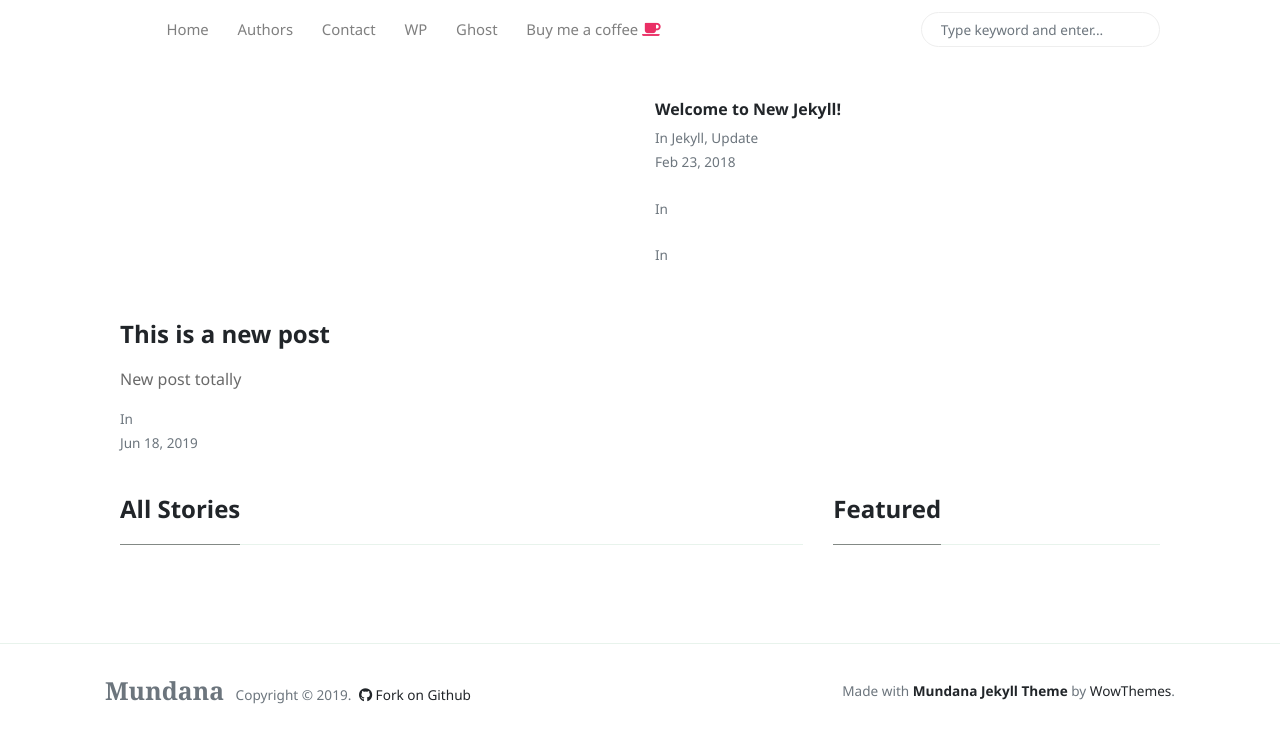
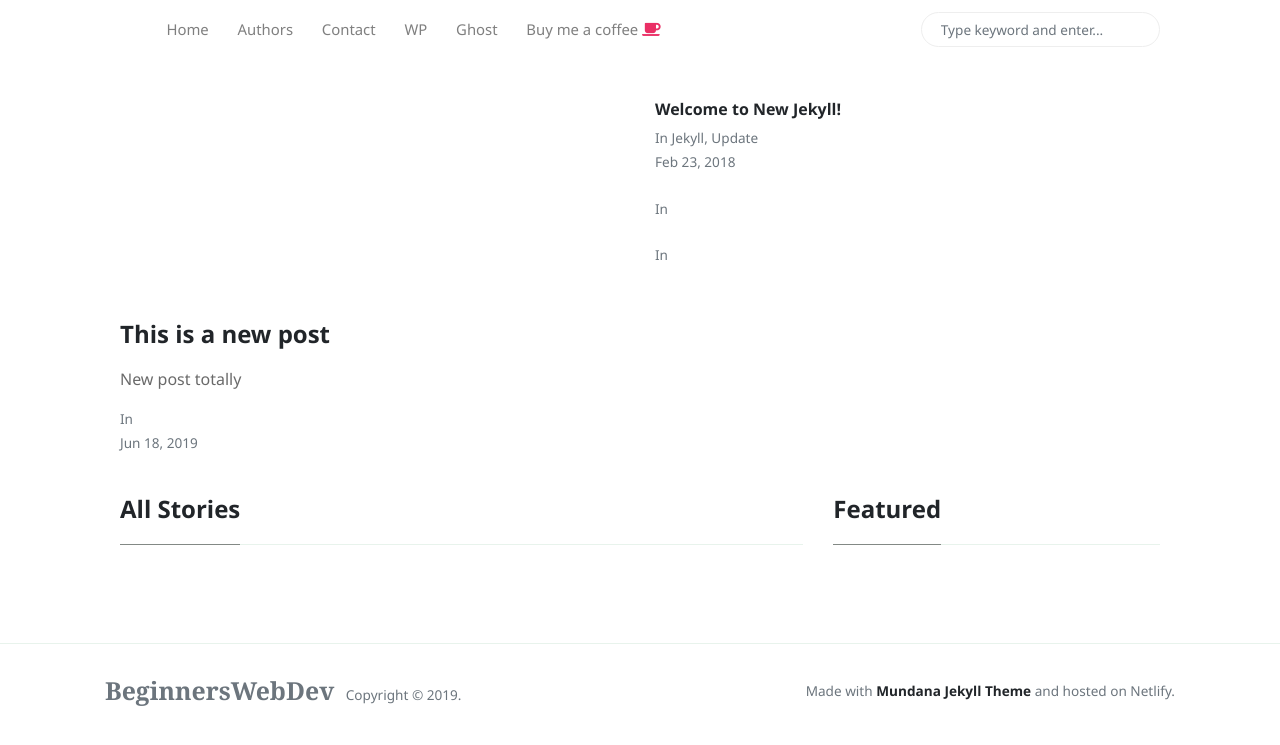
Before and after one commit to akw105/di2020, a Jekyll site: the page built from index.html, in a window 1280 px wide. Shown: the top 745 px of the page. Built offline with Jekyll 4.4.1, drawn with Linux system fonts in a browser that asks for light colours; nearby versions of some CDN libraries.

Commit message:
Removed some footer junk

```diff
--- a/_layouts/default.html
+++ b/_layouts/default.html
@@ -77,15 +77,11 @@
         <div class="container">
         <div class="row align-items-center justify-content-between">
             <div>
-                <span class="navbar-brand mr-2 mb-0"><strong>Mundana</strong></span>
+                <span class="navbar-brand mr-2 mb-0"><strong>BeginnersWebDev</strong></span>
                 <span>Copyright © <script>document.write(new Date().getFullYear())</script>.</span>
-
-                <!--  Github Repo Star Btn-->
-                <a class="text-dark ml-1" target="_blank" href="https://github.com/wowthemesnet/mundana-theme-jekyll"><i class="fab fa-github"></i> Fork on Github</a>
-
             </div>
             <div>
-                Made with <a target="_blank" class="text-dark font-weight-bold" href="https://www.wowthemes.net/mundana-jekyll-theme/"> Mundana Jekyll Theme </a> by <a class="text-dark" target="_blank" href="https://www.wowthemes.net">WowThemes</a>.
+                Made with <a target="_blank" class="text-dark font-weight-bold" href="https://www.wowthemes.net/mundana-jekyll-theme/"> Mundana Jekyll Theme </a> and hosted on Netlify.
             </div>
         </div>
         </div>
```
